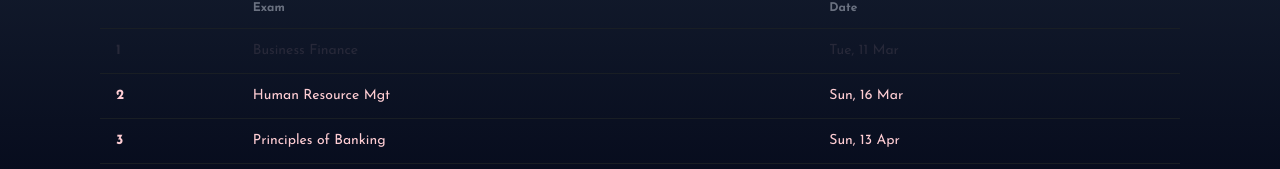
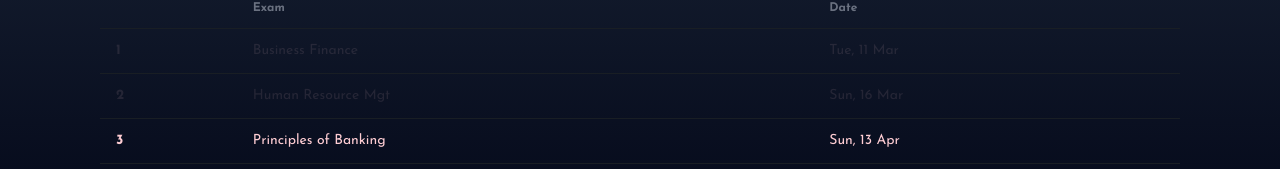
Before and after one commit to khbmh/mgt3rd, a plain HTML site: page index.html in a window 1280 px wide. Shown: the part 494-663 px from the top of the page. Drawn offline with nearby package versions, Linux system fonts and the light colour scheme; no server answers.

Commit message:
hrm done

```diff
--- a/index.html
+++ b/index.html
@@ -107,7 +107,7 @@
                 <td>Tue, 11 Mar</td>
               </tr>
               <!-- row 2 -->
-              <tr class="opacity-100">
+              <tr class="opacity-10">
                 <th>2</th>
                 <td>Human Resource Mgt</td>
                 <td>Sun, 16 Mar</td>
```
